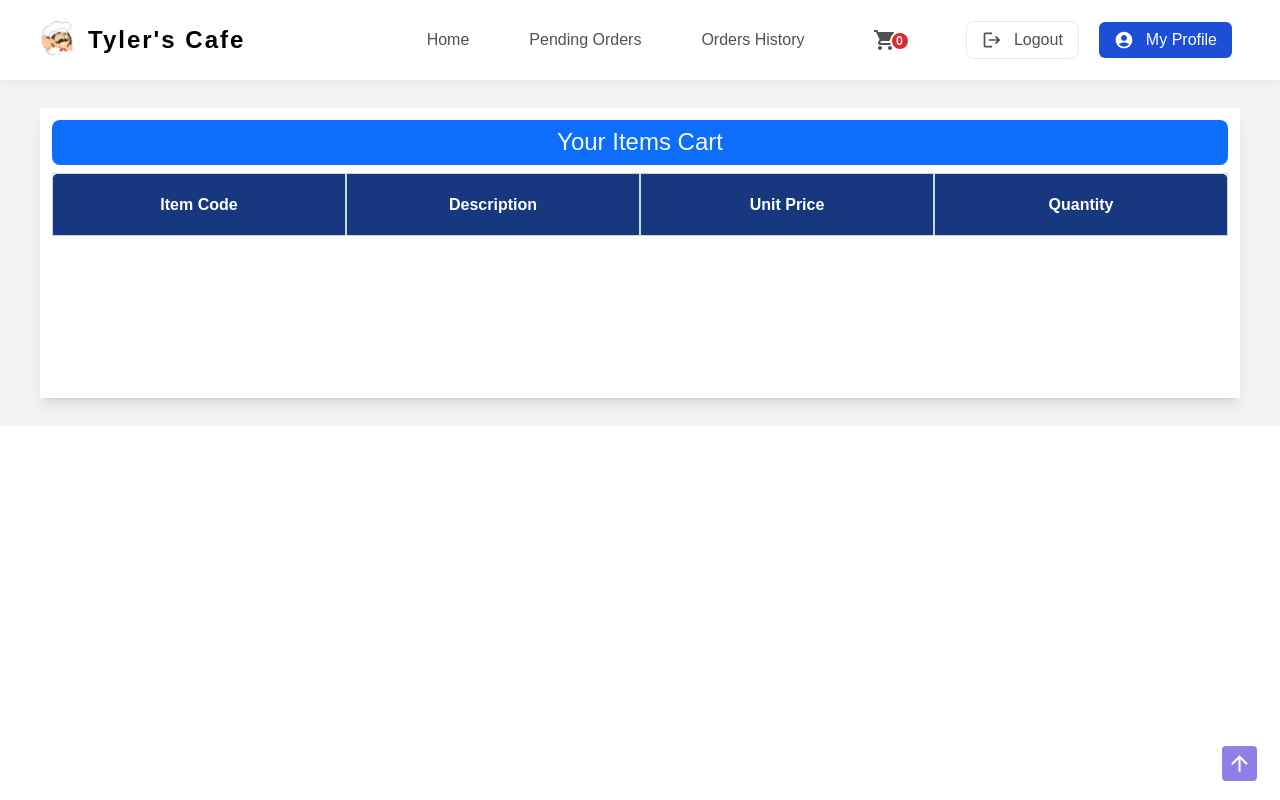
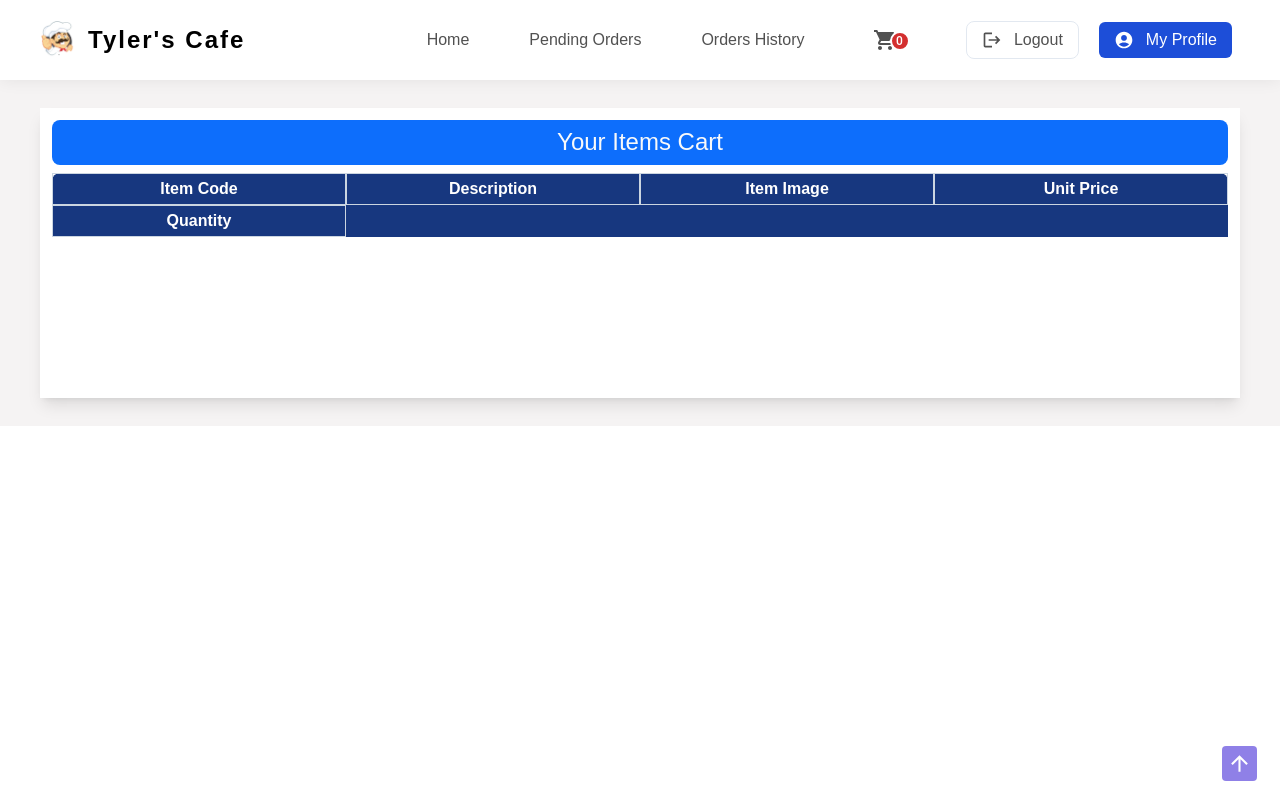
Before and after one commit to AshanSandeep06/Food-Shop-System, a React (Create React App) app in the folder frontend/: page /placeOrder in a window 1280 px wide. Built offline with nearby package versions, Linux system fonts and the light colour scheme.

Commit message:
Content Updated in Table Component

```diff
--- a/frontend/src/pages/PlaceOrder/PlaceOrder.tsx
+++ b/frontend/src/pages/PlaceOrder/PlaceOrder.tsx
@@ -8,7 +8,7 @@ const PlaceOrder = () => {
       {/* ----- Cart Items Table ----- */}
       <Table
         tblName="Your Items Cart"
-        tblHeaders={["Item Code", "Description", "Unit Price", "Quantity"]}
+        tblHeaders={["Item Code", "Description", "Item Image", "Unit Price", "Quantity"]}
         tblData={[[]]}
       />
 
```
